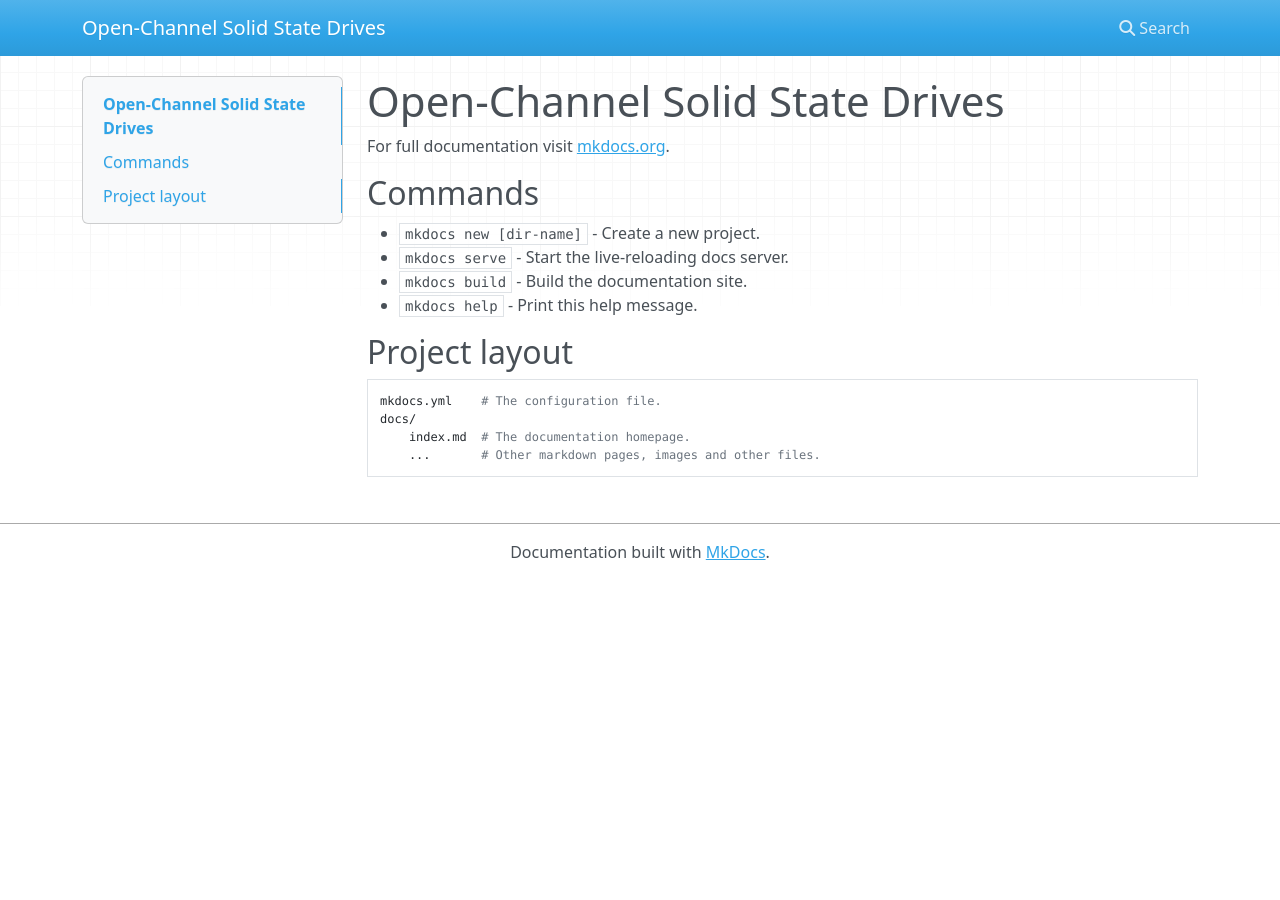
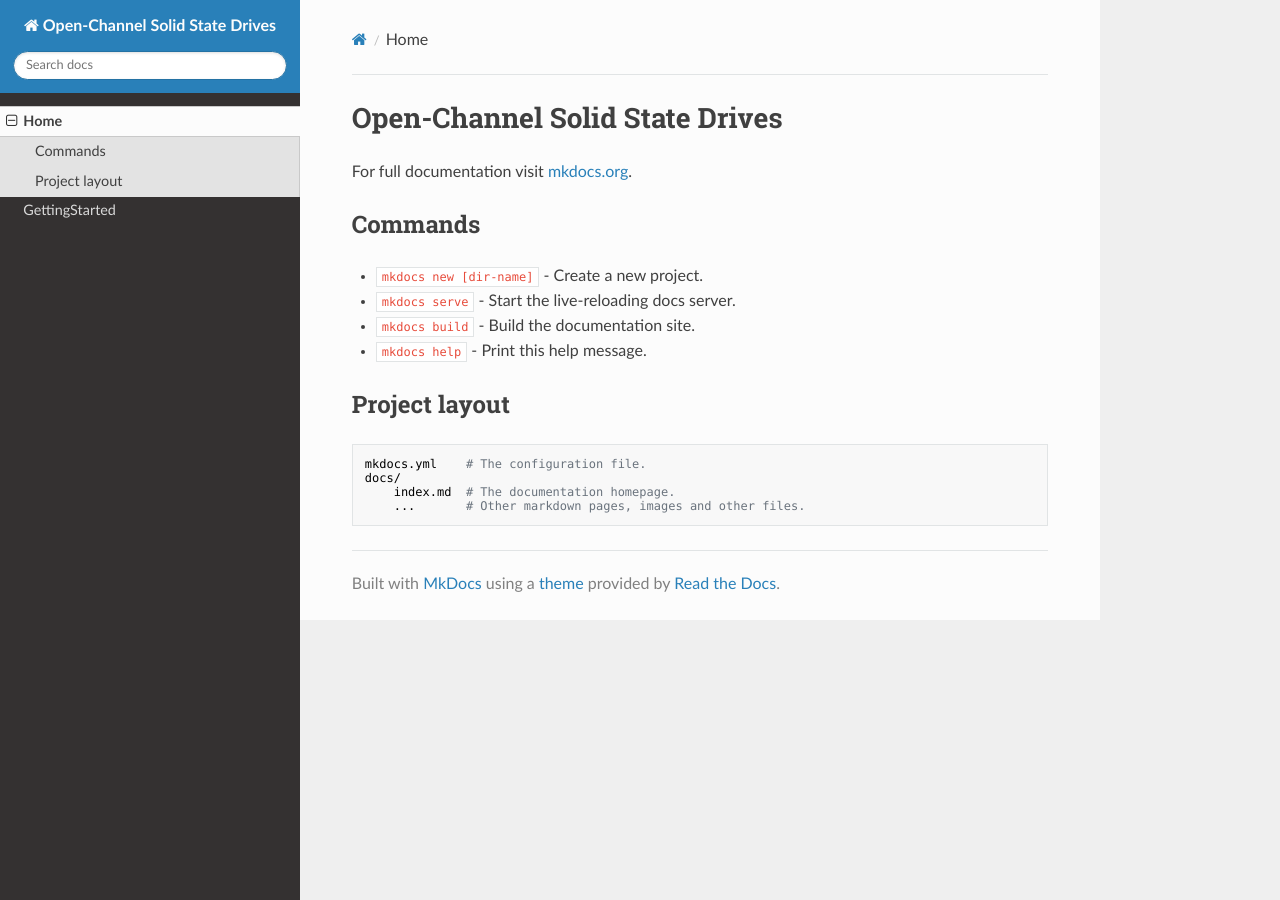
Before and after one commit to OpenChannelSSD/documentation, an MkDocs documentation site: the page built from docs/docs/index.md, in a window 1280 px wide. Built offline with MkDocs 1.6.1, drawn with Linux system fonts in a browser that asks for light colours; nearby versions of some CDN libraries; old or Windows-style settings are respelled for this version of MkDocs.

Commit message:
add subpages

```diff
--- a/docs/mkdocs.yml
+++ b/docs/mkdocs.yml
@@ -1 +1,5 @@
 site_name: Open-Channel Solid State Drives
+pages:
+ - Home: index.md
+ - GettingStarted: gettingstarted.md
+theme: readthedocs
```
